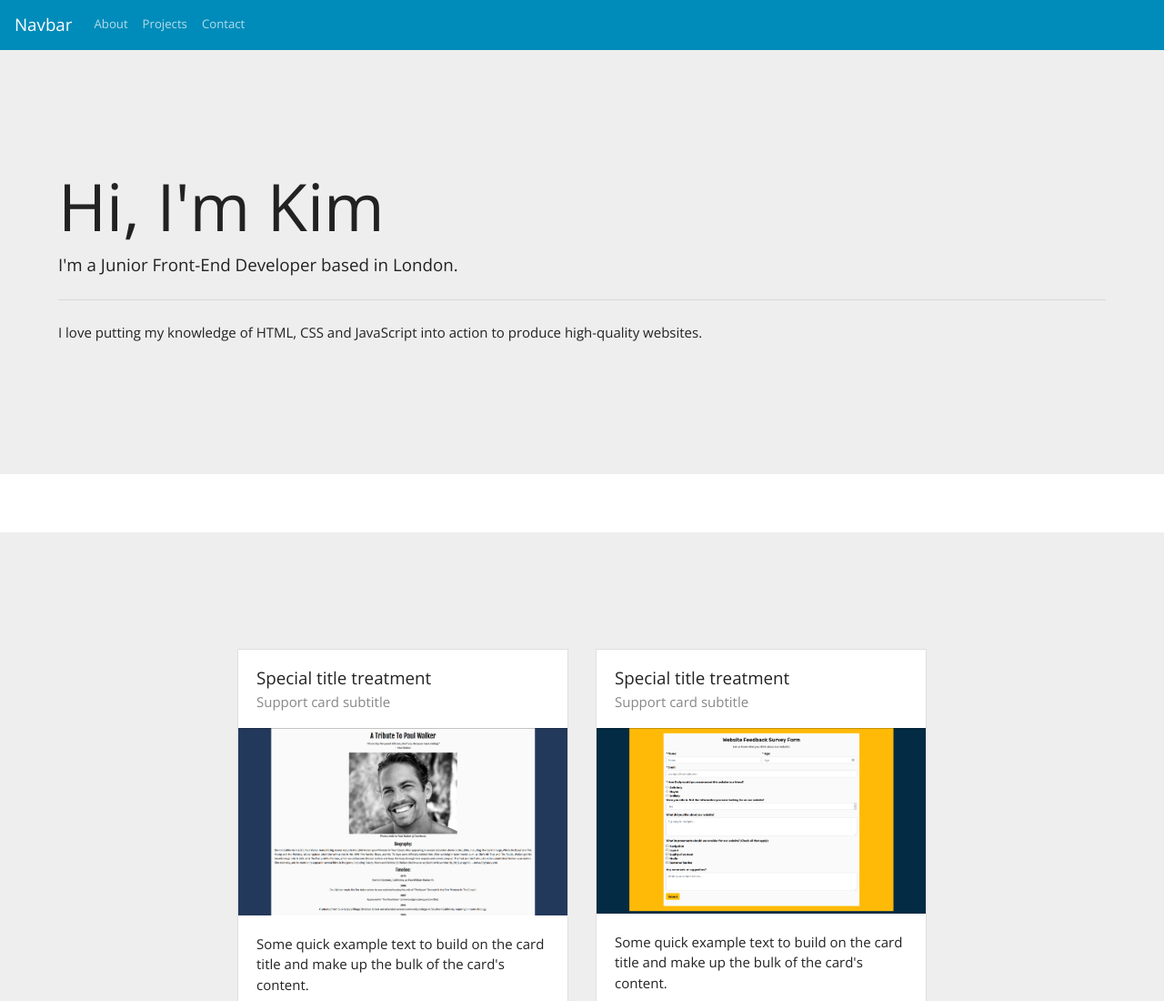
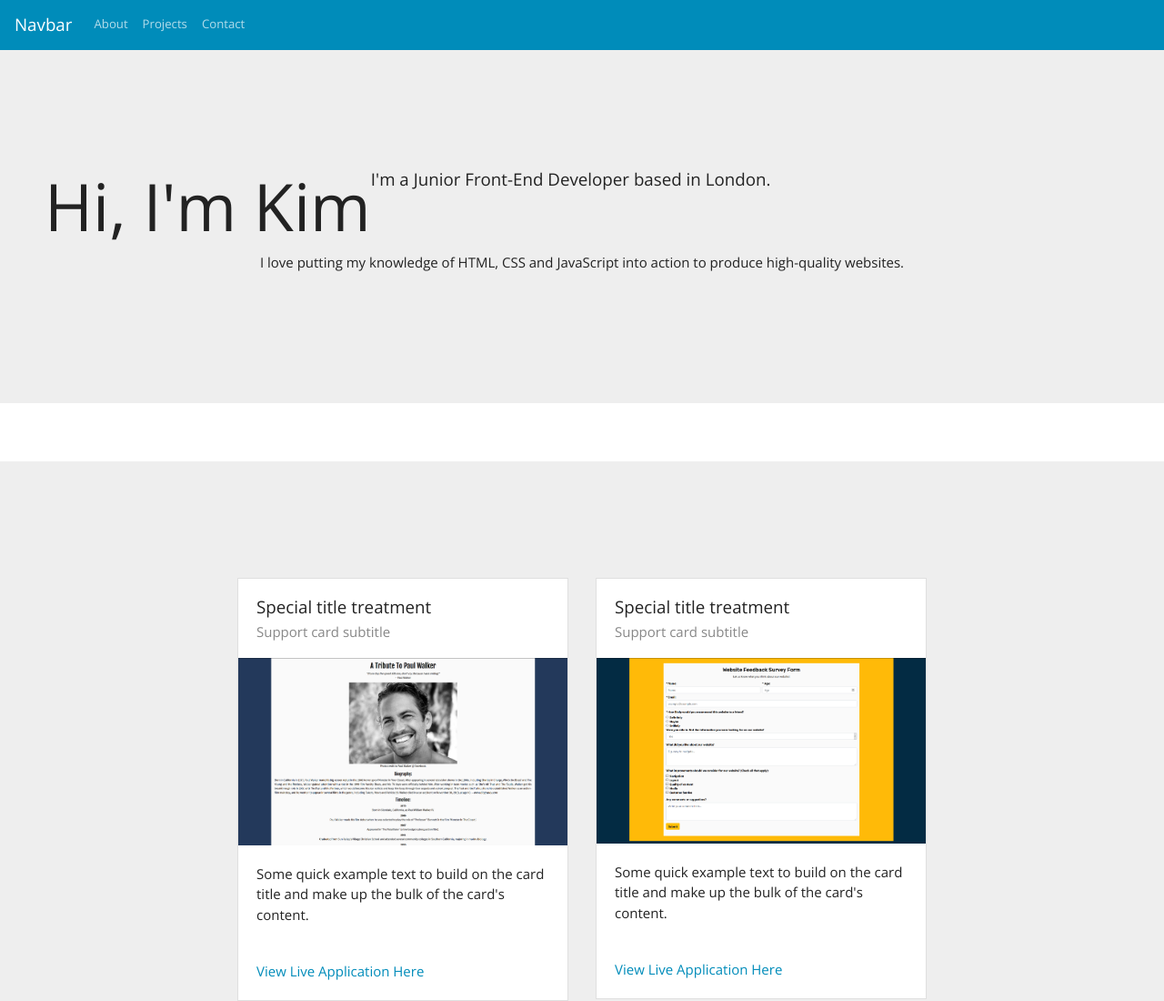
Before and after one commit to kimpea/fcc-portfolio, a plain HTML site: page index.html in a window 1280 px wide. Shown: the top 1100 px of the page at 91% size. Drawn offline with nearby package versions, Linux system fonts and the light colour scheme.

Commit message:
Add justify-content-center to first jumbotron

```diff
--- a/index.html
+++ b/index.html
@@ -34,10 +34,12 @@
     </nav>
 
     <div class="jumbotron" id="welcome-section">
-        <h1 class="display-3">Hi, I'm Kim</h1>
-        <p class="lead">I'm a Junior Front-End Developer</span> based in London.</p>
-        <hr class="my-4">
-        <p>I love putting my knowledge of HTML, CSS and JavaScript into action to produce high-quality websites.</p>
+        <div class="row justify-content-center">
+            <h1 class="display-3">Hi, I'm Kim</h1>
+            <p class="lead">I'm a Junior Front-End Developer</span> based in London.</p>
+            <hr class="my-4">
+            <p>I love putting my knowledge of HTML, CSS and JavaScript into action to produce high-quality websites.</p>
+        </div>
     </div>
 
     <div class="jumbotron" id="projects">
@@ -50,8 +52,7 @@
                         <h5 class="card-title">Special title treatment</h5>
                         <h6 class="card-subtitle text-muted">Support card subtitle</h6>
                     </div>
-                    <img src="/fcc-portfolio/static/img/tribute-page.png"
-                        alt="Tribute Page">
+                    <img src="/fcc-portfolio/static/img/tribute-page.png" alt="Tribute Page">
                     <div class="card-body">
                         <p class="card-text">Some quick example text to build on the card title and make up the bulk of
                             the card's content.</p>
@@ -69,8 +70,7 @@
                         <h5 class="card-title">Special title treatment</h5>
                         <h6 class="card-subtitle text-muted">Support card subtitle</h6>
                     </div>
-                    <img src="/fcc-portfolio/static/img/survey-form.png"
-                        alt="Tribute Page">
+                    <img src="/fcc-portfolio/static/img/survey-form.png" alt="Tribute Page">
                     <div class="card-body">
                         <p class="card-text">Some quick example text to build on the card title and make up the bulk of
                             the card's content.</p>
@@ -91,8 +91,7 @@
                         <h5 class="card-title">Special title treatment</h5>
                         <h6 class="card-subtitle text-muted">Support card subtitle</h6>
                     </div>
-                    <img src="/fcc-portfolio/static/img/product-landing-page.png"
-                        alt="Tribute Page">
+                    <img src="/fcc-portfolio/static/img/product-landing-page.png" alt="Tribute Page">
                     <div class="card-body">
                         <p class="card-text">Some quick example text to build on the card title and make up the bulk of
                             the card's content.</p>
@@ -109,8 +108,7 @@
                         <h5 class="card-title">Special title treatment</h5>
                         <h6 class="card-subtitle text-muted">Support card subtitle</h6>
                     </div>
-                    <img src="/fcc-portfolio/static/img/technical-documentation.png"
-                        alt="Tribute Page">
+                    <img src="/fcc-portfolio/static/img/technical-documentation.png" alt="Tribute Page">
                     <div class="card-body">
                         <p class="card-text">Some quick example text to build on the card title and make up the bulk of
                             the card's content.</p>
```
